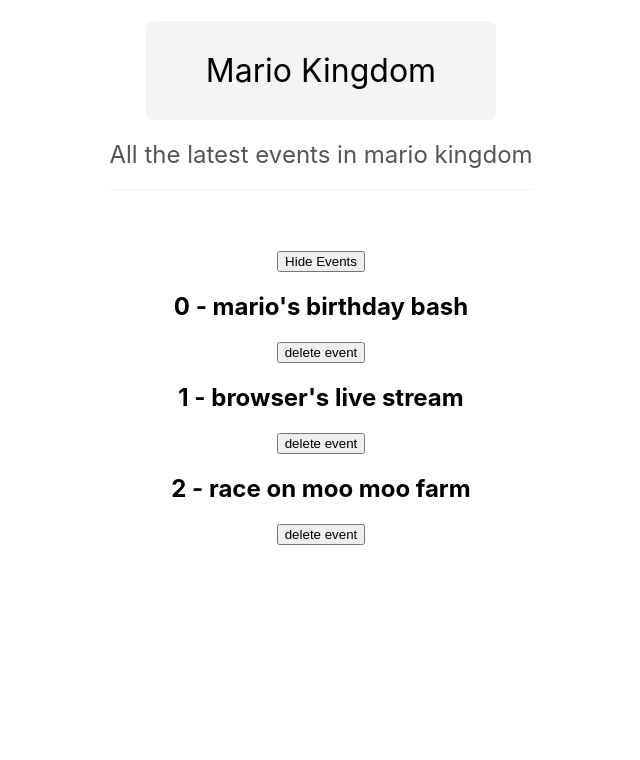
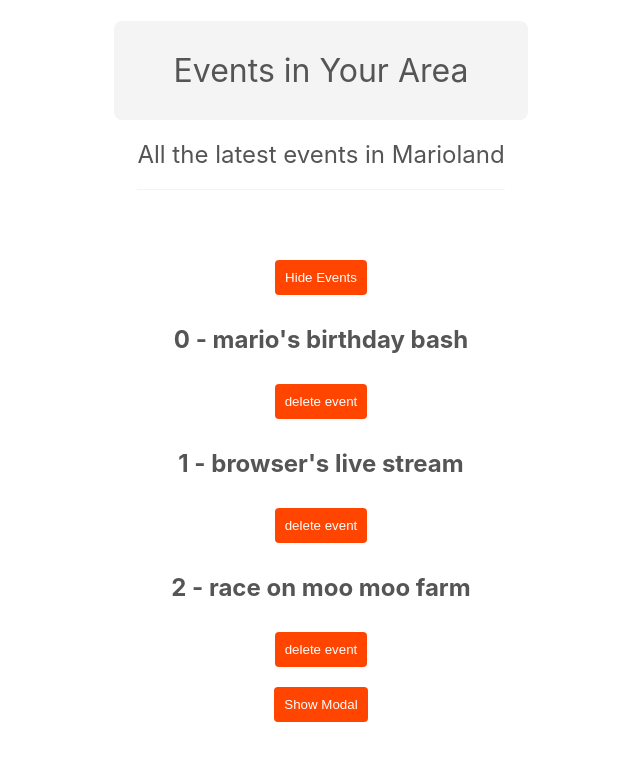
Before and after one commit to efunnuga-bamidele/ReactEx-One, a React (Create React App) app: page / in a window 1280 px wide. Shown: the top 760 px of the page, without its empty margins (319-959 px from the left). Built offline with nearby package versions, Linux system fonts and the light colour scheme.

Commit message:
Styling in React

```diff
--- a/src/App.js
+++ b/src/App.js
@@ -1,10 +1,13 @@
-import { useState } from 'react';
+import React, { useState } from 'react';
 import './App.css';
 import Title from './components/Title';
+import Modal from './components/Modal';
+import EventList from './components/EventList';
 
 
 function App () {
     //States and Hooks
+    const [showModal, setShowModal] = useState(false);
     const [showEvents, setShowEvents] = useState(true);
     const [events, setEvents] = useState([
         {title: "mario's birthday bash", id:1},
@@ -21,9 +24,16 @@ function App () {
 
 
     }
+    const subTitle = "All the latest events in Marioland";
+    const handleClose = () => {
+        setShowModal(false);
+    }
+
     return (
         <div className="App">
-        <Title />
+
+        <Title title="Events in Your Area" subtitle = {subTitle}/>
+
         {!showEvents && (
         <div>
             <button onClick={() => setShowEvents(true)}>Show Events</button>
@@ -34,12 +44,22 @@ function App () {
             <button onClick={() => setShowEvents(false)}>Hide Events</button>
         </div>
         )}
-            {showEvents && events.map((event, index) => (
-                <div key={event.id}>
-                    <h2>{index} - {event.title}</h2>
-                    <button onClick={() => handleClick(event.id)}>delete event</button>
-                </div>
-            ))}
+            {showEvents && (
+                <EventList eventList = {events} handleClick = {handleClick} />
+            )}
+
+            {/*<Modal >
+            <h2>10% Off Coupon Code!!</h2>
+            <p>Use the code NINJA10 at the checkout.</p>
+            </Modal>*/}
+
+            {showModal && <Modal handleClose = {handleClose}>
+                <h2> Terms and Conditions</h2>
+                <p>Nunc quis arcu. Funky fresh ante. Away i'm in the shizzle pimpin' izzle lectizzle. Fo shizzle brizzle tortizzle. Crizzle shut the shizzle up shizznit ut check it out consectetizzle boom shackalack. Lorem ipsum dolizzle you son of a bizzle shut the shizzle up, consectetizzle adipiscing elit.</p>
+                <a href='#'>find out more...</a>
+            </Modal>}
+            {!showModal && <div><button onClick= {() => setShowModal(true)}>Show Modal</button></div>}
+
         </div>
     )
 }
--- /dev/null
+++ b/src/components/EventList.js
@@ -0,0 +1,16 @@
+import React from 'react';
+
+function EventList({eventList, handleClick}){
+    return (
+      <div>
+        {  eventList.map((event, index) => (
+            <React.Fragment key={event.id}>
+                <h2>{index} - {event.title}</h2>
+                <button onClick={() => handleClick(event.id)}>delete event</button>
+            </React.Fragment>
+        ))}
+      </div>
+    )
+}
+
+export default EventList;
--- /dev/null
+++ b/src/components/Modal.css
@@ -0,0 +1,21 @@
+.modal-backdrop {
+    position: fixed;
+    top: 0;
+    left: 0;
+    width: 100%;
+    height: 100%;
+    background: rgba(0, 0, 0, 0.5);
+}
+
+.modal {
+    padding: 30px;
+    max-width: 480px;
+    margin: 200px auto;
+    background: #fff;
+    border-radius: 10px;
+}
+
+.modal h2 {
+    border-bottom: 1px solid #ddd;
+    padding-bottom: 10px;
+}
--- /dev/null
+++ b/src/components/Modal.js
@@ -0,0 +1,16 @@
+import ReactDOM from 'react-dom';
+import './Modal.css';
+
+function Modal({children, handleClose}) {
+  return ReactDOM.createPortal((
+    <div className='modal-backdrop'>
+        <div className='modal'>
+            {children}
+            <br />
+            <button onClick = {handleClose}>Close</button>
+        </div>
+    </div>
+  ), document.body)
+}
+
+export default Modal
--- a/src/components/Title.js
+++ b/src/components/Title.js
@@ -1,10 +1,13 @@
- function Title(){
+import React from "react";
+
+
+function Title({title, subtitle}){
     return (
-        <div>
-            <h1 className="title">Mario Kingdom</h1>
+        <>
+            <h1 className="title">{title}</h1>
             <br />
-            <h2 className="subtitle">All the latest events in mario kingdom</h2>
-        </div>
+            <h2 className="subtitle">{subtitle}</h2>
+        </>
     )
  }
 
--- a/src/index.css
+++ b/src/index.css
@@ -10,6 +10,22 @@ body {
 code {
   font-family: source-code-pro, Menlo, Monaco, Consolas, 'Courier New',
     monospace;
+}
+
+p,
+h1,
+h2 {
+  color: #555;
+}
+
+button {
+  background: #ff4500;
+  color: #fff;
+  padding: 10px;
+  border: 0;
+  border-radius: 4px;
+  margin: 10px auto;
+  cursor: pointer;
 }
 
 .title {
```
